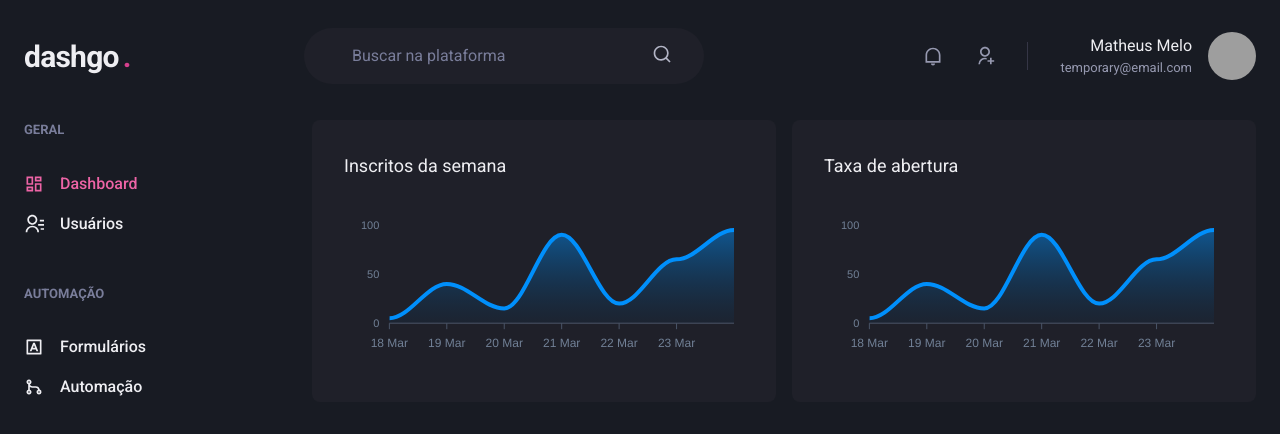
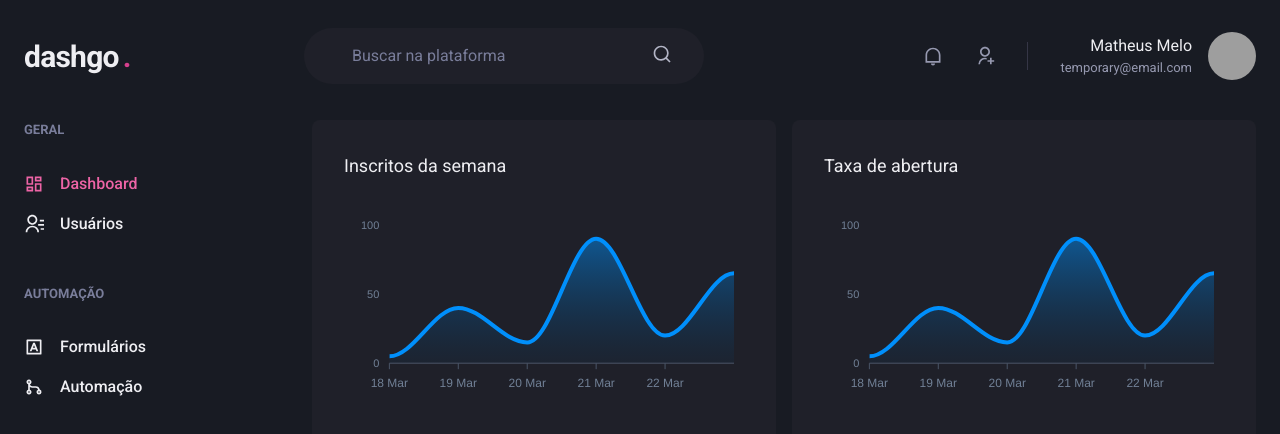
Before and after one commit to mathmelo/dashgo, a Next.js app: page /dashboard in a window 1280 px wide. Shown: the top 434 px of the page. Built offline with nearby package versions, Linux system fonts and the light colour scheme; grey boxes are pictures that could not be loaded.

Commit message:
fix(component): apexchart does not resize when page change on large window size

```diff
--- a/package.json
+++ b/package.json
@@ -12,7 +12,7 @@
     "@chakra-ui/react": "^2.2.4",
     "@emotion/react": "^11.9.3",
     "@emotion/styled": "^11.9.3",
-    "apexcharts": "^3.35.3",
+    "apexcharts": "^3.35.4",
     "framer-motion": "^6.5.1",
     "next": "12.2.2",
     "react": "18.2.0",
--- a/src/pages/dashboard.tsx
+++ b/src/pages/dashboard.tsx
@@ -2,10 +2,11 @@ import dynamic from 'next/dynamic';
 import type { NextPage } from 'next';
 import type { ApexOptions } from 'apexcharts';
 
+const Chart = dynamic(() => import('react-apexcharts'), { ssr: false });
+
 import { Box, Flex, SimpleGrid, Text, theme } from '@chakra-ui/react';
 import Header from '../components/Header';
 import Sidebar from '../components/Sidebar';
-const Chart = dynamic(() => import('react-apexcharts'), { ssr: false });
 
 const options: ApexOptions = {
   chart: {
@@ -41,7 +42,6 @@ const options: ApexOptions = {
       '2021-03-21T00:00:00.000Z',
       '2021-03-22T00:00:00.000Z',
       '2021-03-23T00:00:00.000Z',
-      '2021-03-24T00:00:00.000Z',
     ],
   },
   fill: {
@@ -58,7 +58,7 @@ const options: ApexOptions = {
 const series = [
   {
     name: 'series1',
-    data: [5, 40, 15, 90, 20, 65, 95],
+    data: [5, 40, 15, 90, 20, 65],
   },
 ];
 
@@ -80,13 +80,27 @@ const Dashboard: NextPage = () => {
             <Text fontSize="lg" mb="4">
               Inscritos da semana
             </Text>
-            <Chart type="area" height={160} options={options} series={series} />
+            <Box width="100%" overflow="hidden">
+              <Chart
+                options={options}
+                series={series}
+                type="area"
+                height={200}
+              />
+            </Box>
           </Box>
           <Box p={['6', '8']} bg="gray.800" borderRadius={8} pb="4">
             <Text fontSize="lg" mb="4">
               Taxa de abertura
             </Text>
-            <Chart type="area" height={160} options={options} series={series} />
+            <Box width="100%" display="block" overflow="hidden">
+              <Chart
+                options={options}
+                series={series}
+                type="area"
+                height={200}
+              />
+            </Box>
           </Box>
         </SimpleGrid>
       </Flex>
```
Also changed, not shown: 1 other file (tests, documents, lock files or other folders).
